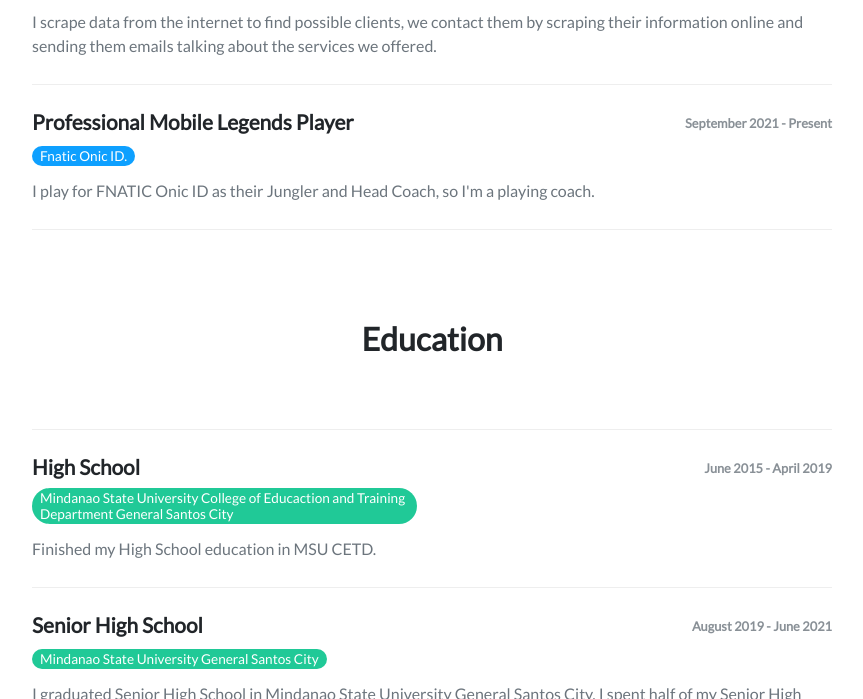
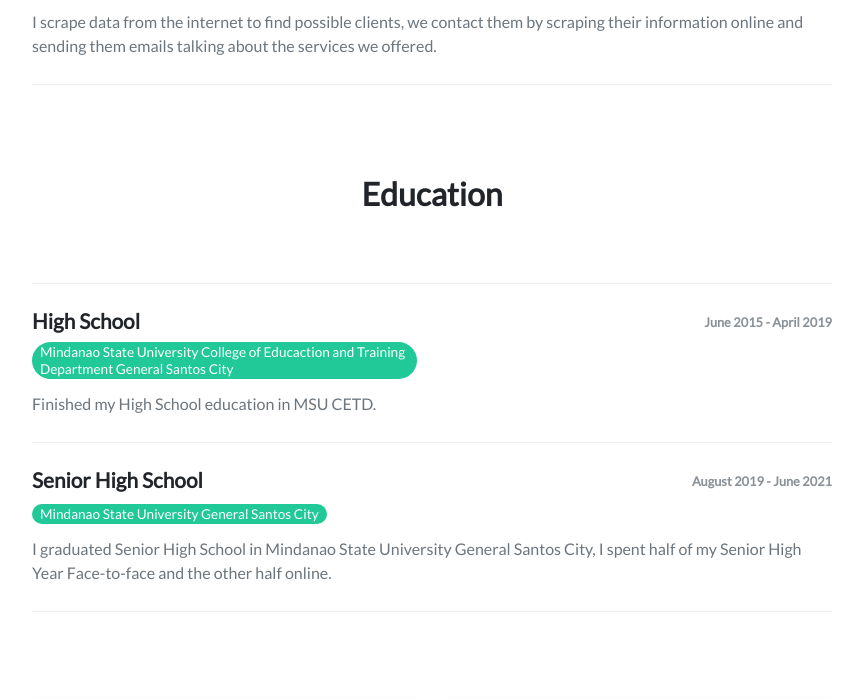
Before and after one commit to azzzlan/Portfolio, a plain HTML site: page index.html in a window 1280 px wide. Shown: the part 1056-1755 px from the top of the page, without its empty margins (208-1071 px from the left). Drawn offline with nearby package versions, Linux system fonts and the light colour scheme.

Commit message:
Update index.html

```diff
--- a/index.html
+++ b/index.html
@@ -83,18 +83,7 @@
               </div>
               <p class="text-muted">I scrape data from the internet to find possible clients, we contact them by scraping their information online and sending them emails talking about the services we offered.</p>
             </div>
-            <div class="item">
-              <div class="row">
-                <div class="col-md-6">
-                  <h3>Professional Mobile Legends Player</h3>
-                  <h4 class="organization">Fnatic Onic ID.</h4>
-                </div>
-                <div class="col-md-6">
-                  <time class="period">September 2021 - Present</time>
-                </div>
-              </div>
-              <p class="text-muted">I play for FNATIC Onic ID as their Jungler and Head Coach, so I'm a playing coach.</p>
-            </div>
+
           </div>
           <div class="education group" id="education">
             <h2 class="text-center">Education</h2>
```
